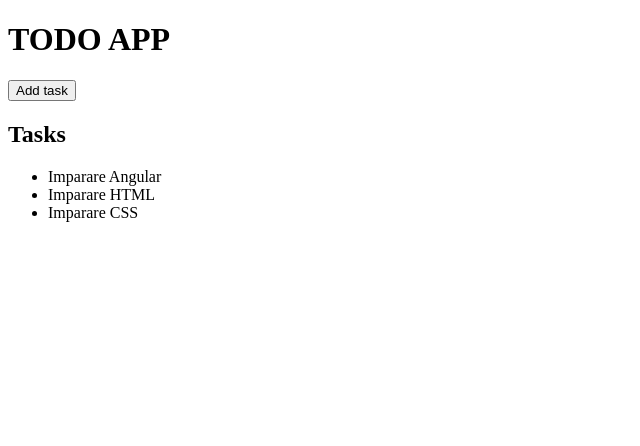
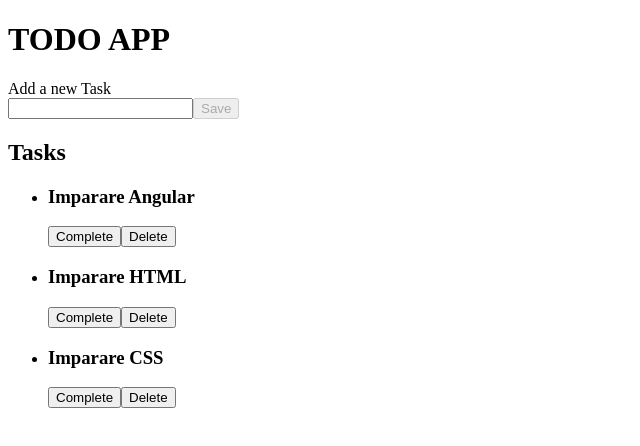
Before and after one commit to davidebrognoli/angular-training, an Angular app: page / in a window 1280 px wide. Shown: the top 446 px of the page, without its empty margins (0-640 px from the left). Built offline with nearby package versions, Linux system fonts and the light colour scheme.

Commit message:
Create a template-driven form

```diff
--- a/projects/mylist/src/app/views/dashboard/dashboard.component.html
+++ b/projects/mylist/src/app/views/dashboard/dashboard.component.html
@@ -1,11 +1,24 @@
 <h1>TODO APP</h1>
 
-<button (click)="addTask()">Add task</button>
+<!-- <pre>
+  {{ model || '--'}}
+</pre> -->
+
+<form #f="ngForm" name="createNewTask" (ngSubmit)="f.valid && handleSubmit()" autocomplete="off">
+  <label for="taskControl">Add a new Task</label><br />
+  <input [(ngModel)]="model" #name="ngModel" type="text" name="taskControl" id="taskControl" required minlength="3" />
+  <button type="submit" [disabled]="name.invalid || name.pristine">Save</button>
+
+  <div [hidden]="name.valid || name.pristine" class="feedback-negative">Il campo non è compilato correttamente</div>
+</form>
 
 <h2>Tasks</h2>
 
 <ul>
-  <li *ngFor="let task of tasks">
-    {{ task.title }}
+  <li [attr.id]="task.id" *ngFor="let task of tasks">
+    <h3>{{ task.title }}</h3>
+
+    <button type="button">Complete</button>
+    <button type="button">Delete</button>
   </li>
 </ul>
--- a/projects/mylist/src/app/views/dashboard/dashboard.component.ts
+++ b/projects/mylist/src/app/views/dashboard/dashboard.component.ts
@@ -1,4 +1,5 @@
 import { Component, OnInit } from '@angular/core';
+
 import { Task } from '../../models/list.model';
 
 @Component({
@@ -8,6 +9,8 @@ import { Task } from '../../models/list.model';
 })
 export class DashboardComponent implements OnInit {
   public tasks?: Task[];
+
+  public model: string = '';
 
   constructor() {}
 
@@ -22,10 +25,15 @@ export class DashboardComponent implements OnInit {
   addTask() {
     const newTask: Task = {
       id: 'd',
-      title: 'Imparare a leggere',
+      title: this.model,
       done: false,
     };
 
     this.tasks?.push(newTask);
   }
+
+  handleSubmit() {
+    this.addTask();
+    this.model = '';
+  }
 }
```
Also changed, not shown: projects/mylist/src/app/app.module.ts (+5 -12 lines).
